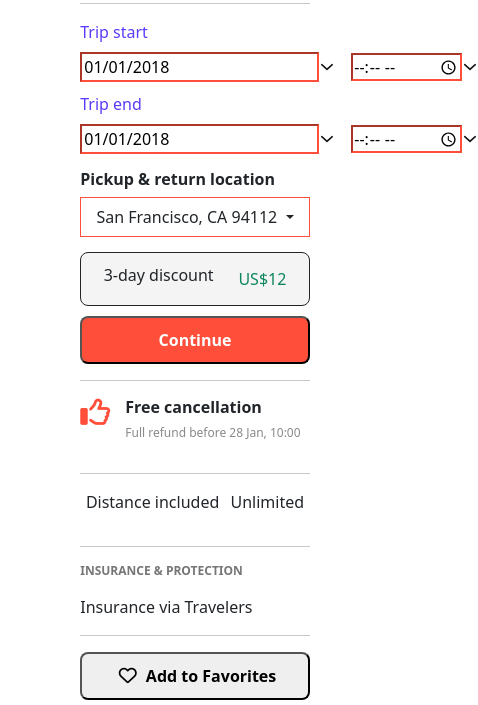
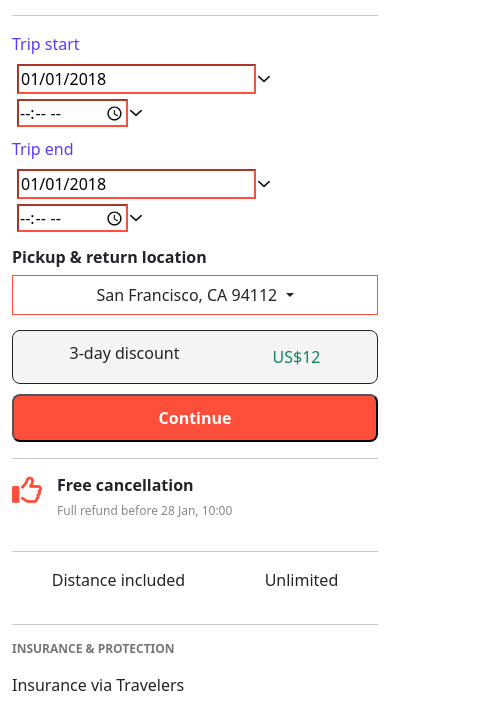
Before and after one commit to AhmedkhaledSobhi/Rent-care, a plain HTML site: page details.html in a window 390 px wide. Shown: the part 4764-5469 px from the top of the page, 478 px wide, since content can reach past the window. Drawn offline with nearby package versions, Linux system fonts and the light colour scheme.

Commit message:
update some details

```diff
--- a/assets/scss/_details.scss
+++ b/assets/scss/_details.scss
@@ -480,5 +480,23 @@
 
 
         }
+
+// =============================
+
+        @media (max-width :768px) {
+            width: 100% !important;
+
+            .rt-details{
+                .Trip-start ,.Trip-end {
+                    .date1 ,.date2{
+                        display: initial !important ;
+                        label{
+                            margin: 5px;
+                        }
+                    }
+                }
+            }
+        }
+
     }
 }
```
Also changed, not shown: assets/css/style.css, 1 other file.
